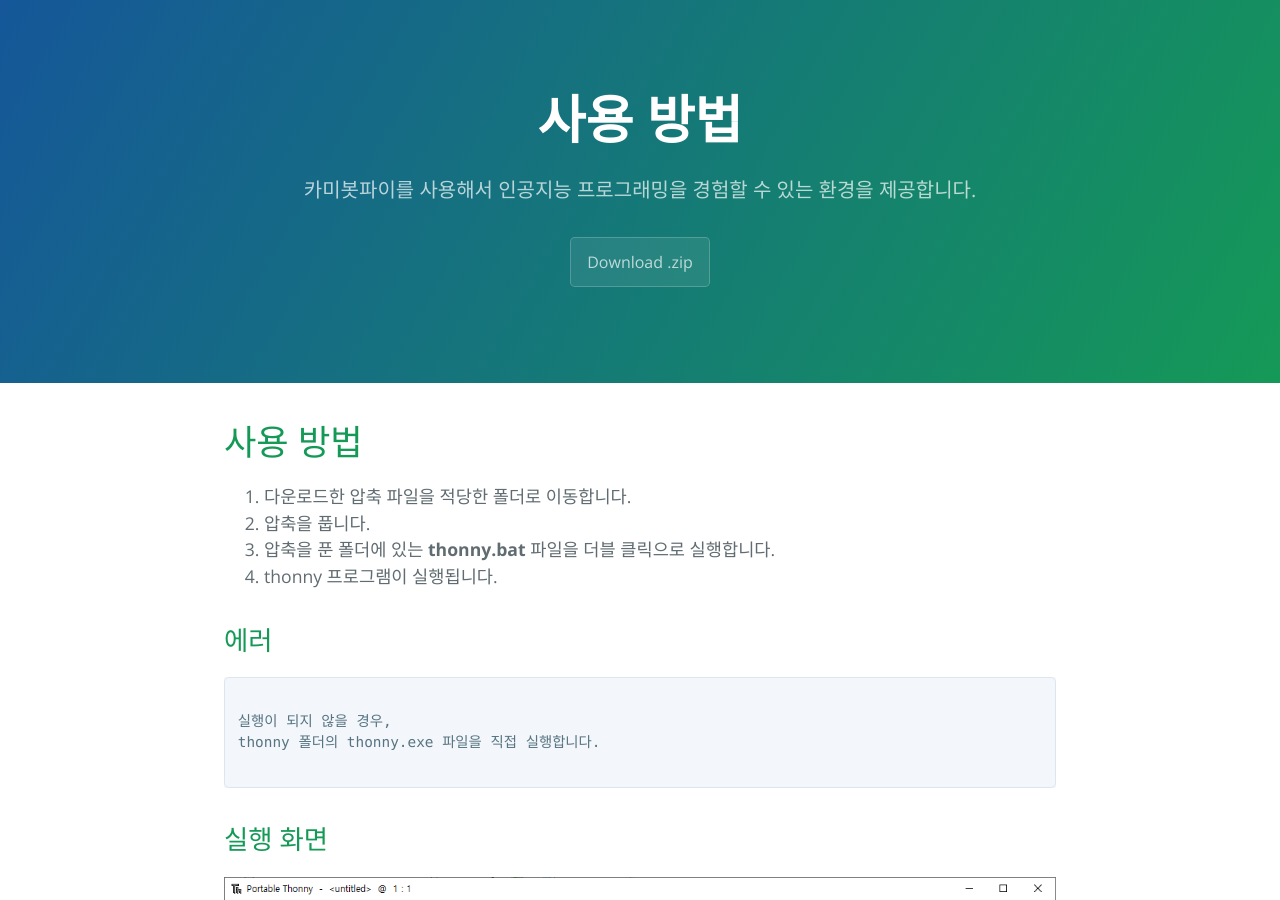
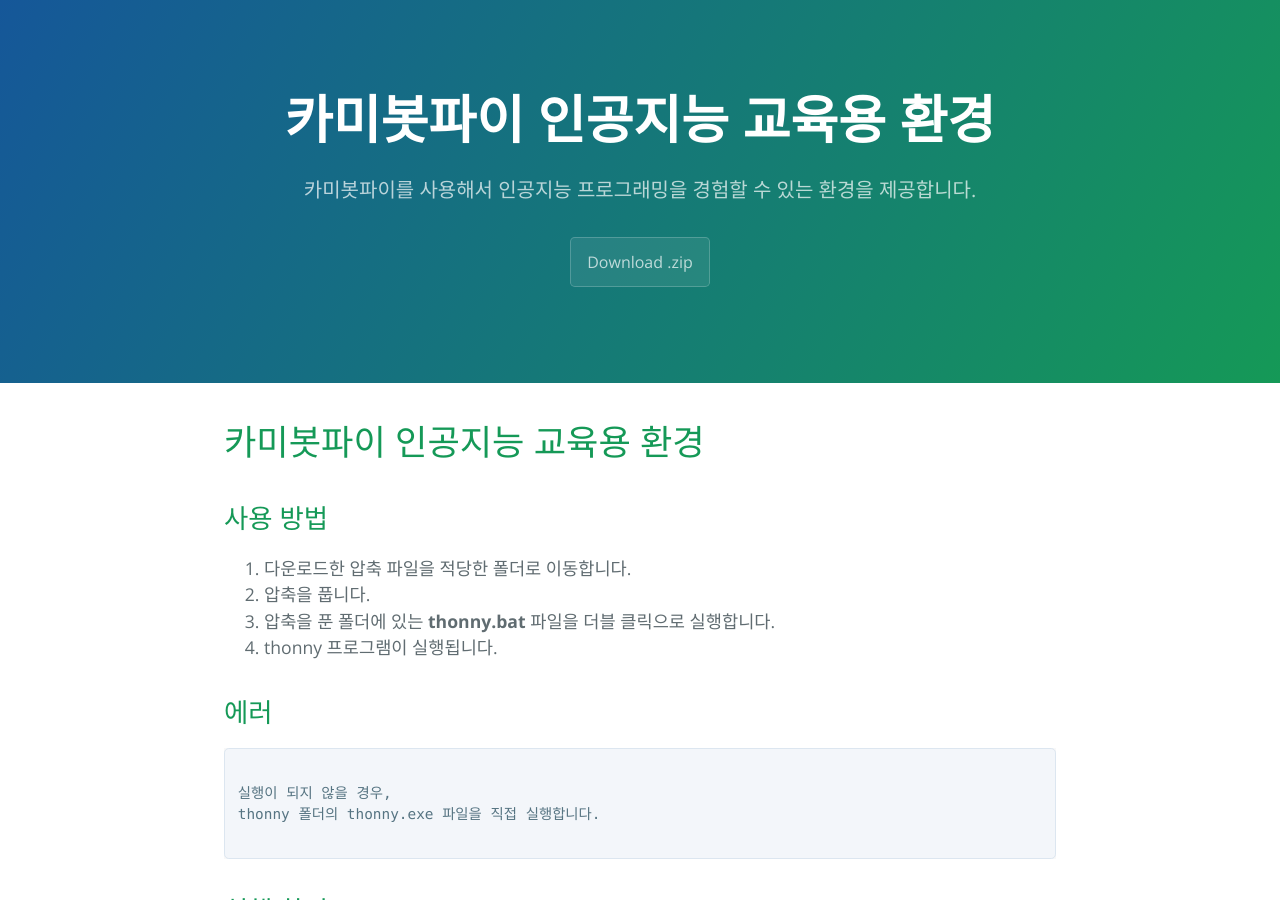
Before and after one commit to kamibot314/kamibot314.github.io, a Jekyll site: the page built from index.md, in a window 1280 px wide and 900 px high. Built offline with Jekyll 4.4.1, drawn with Linux system fonts in a browser that asks for light colours; our own code applies the rules of GitHub Pages for plain Markdown files.

Commit message:
Add files via upload

```diff
--- a/index.md
+++ b/index.md
@@ -2,8 +2,8 @@
 layout: default
 ---
 
-
-# 사용 방법
+# 카미봇파이 인공지능 교육용 환경
+## 사용 방법
 
 1.  다운로드한 압축 파일을 적당한 폴더로 이동합니다.
 2.  압축을 풉니다.
```
Also changed, not shown: README.md.
